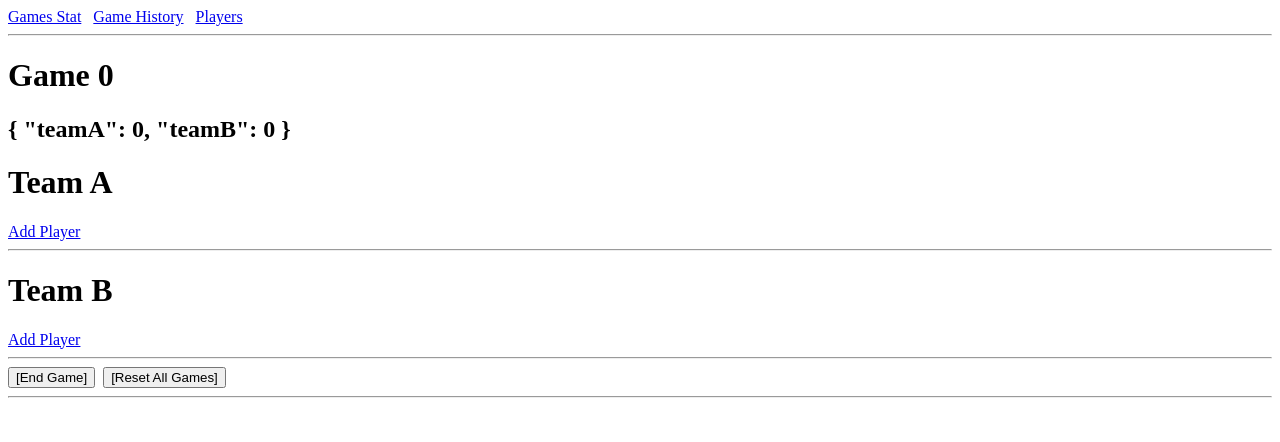
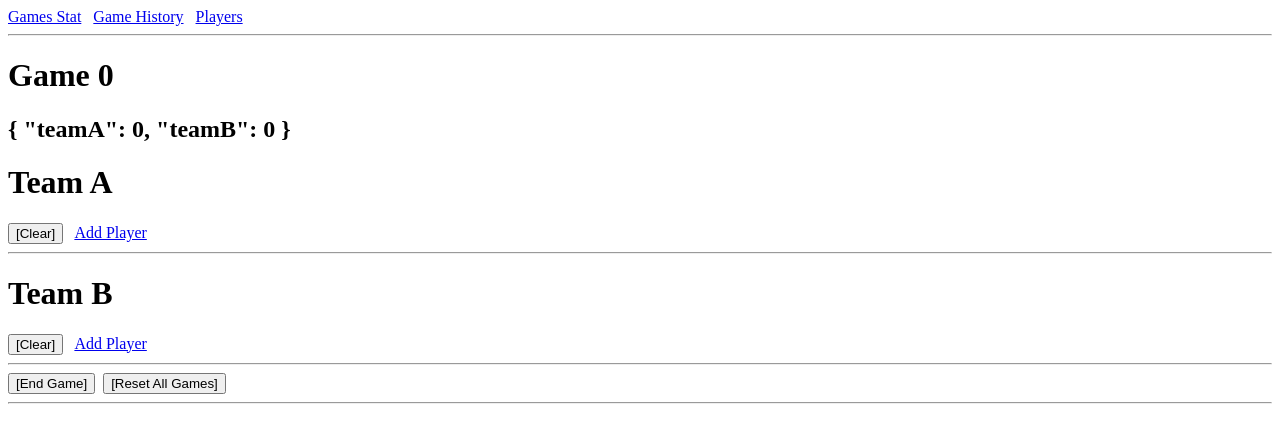
Before and after one commit to n9ti/score-basket, a Nuxt app: page / in a window 1280 px wide. Shown: the top 442 px of the page. Built offline with nearby package versions, Linux system fonts and the light colour scheme.

Commit message:
multi pages

```diff
--- a/pages/index.vue
+++ b/pages/index.vue
@@ -1,5 +1,5 @@
 <script setup lang="ts">
-const { currentGame, endGame, resetAllGames, activitys, addActivity, currentTeamA, currentTeamB, removePlayerFromTeam } = useGamesStore()
+const { currentGame, endGame, resetAllGames, activitys, addActivity, currentTeamA, currentTeamB, removePlayerFromTeam, removeAllPlayerFromTeam } = useGamesStore()
 
 const currentScore = computed(() => {
   return {
@@ -93,6 +93,7 @@ const currentPlayerAsset = (playerId: number) => {
         })">[Assit]</button>
       </li>
     </ul>
+    <button @click="removeAllPlayerFromTeam('A')">[Clear]</button> &nbsp;
     <NuxtLink to="/players/add-to-team-A">Add Player</NuxtLink>
     <!--  -->
     <hr>
@@ -131,6 +132,7 @@ const currentPlayerAsset = (playerId: number) => {
         })">[Assit]</button>
       </li>
     </ul>
+    <button @click="removeAllPlayerFromTeam('B')">[Clear]</button> &nbsp;
     <NuxtLink to="/players/add-to-team-B">Add Player</NuxtLink>
 
     <hr>
--- a/stores/games.ts
+++ b/stores/games.ts
@@ -213,6 +213,11 @@ export const useGamesStore = defineStore("games", {
         this.currentTeamB.splice(index, 1);
       }
     },
+    removeAllPlayerFromTeam(team: string) {
+      if (team === "A") this.currentTeamA.splice(0, this.currentTeamA.length);
+      else if (team === "B")
+        this.currentTeamB.splice(0, this.currentTeamB.length);
+    },
     //
     // Activity //
     //
```
